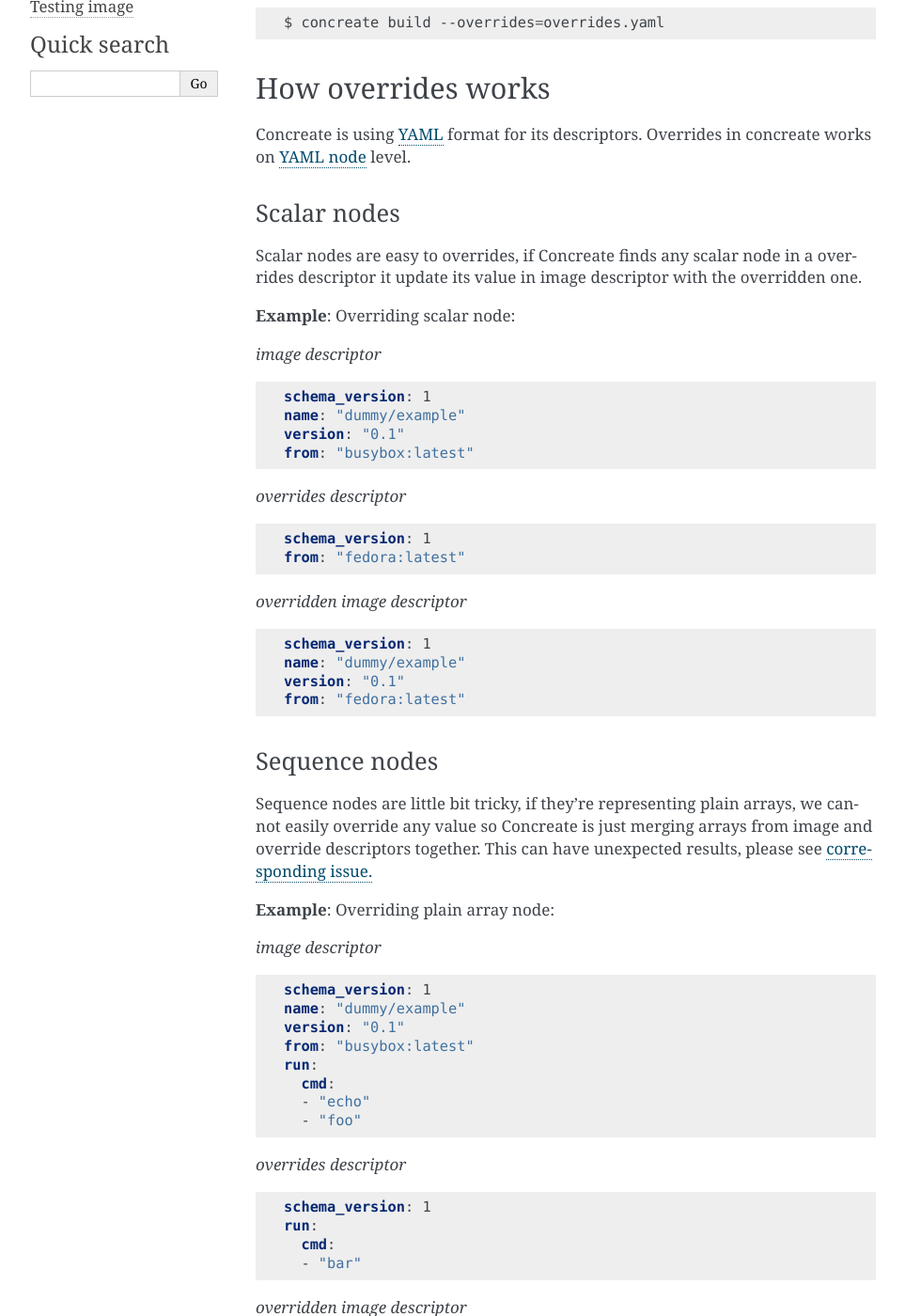
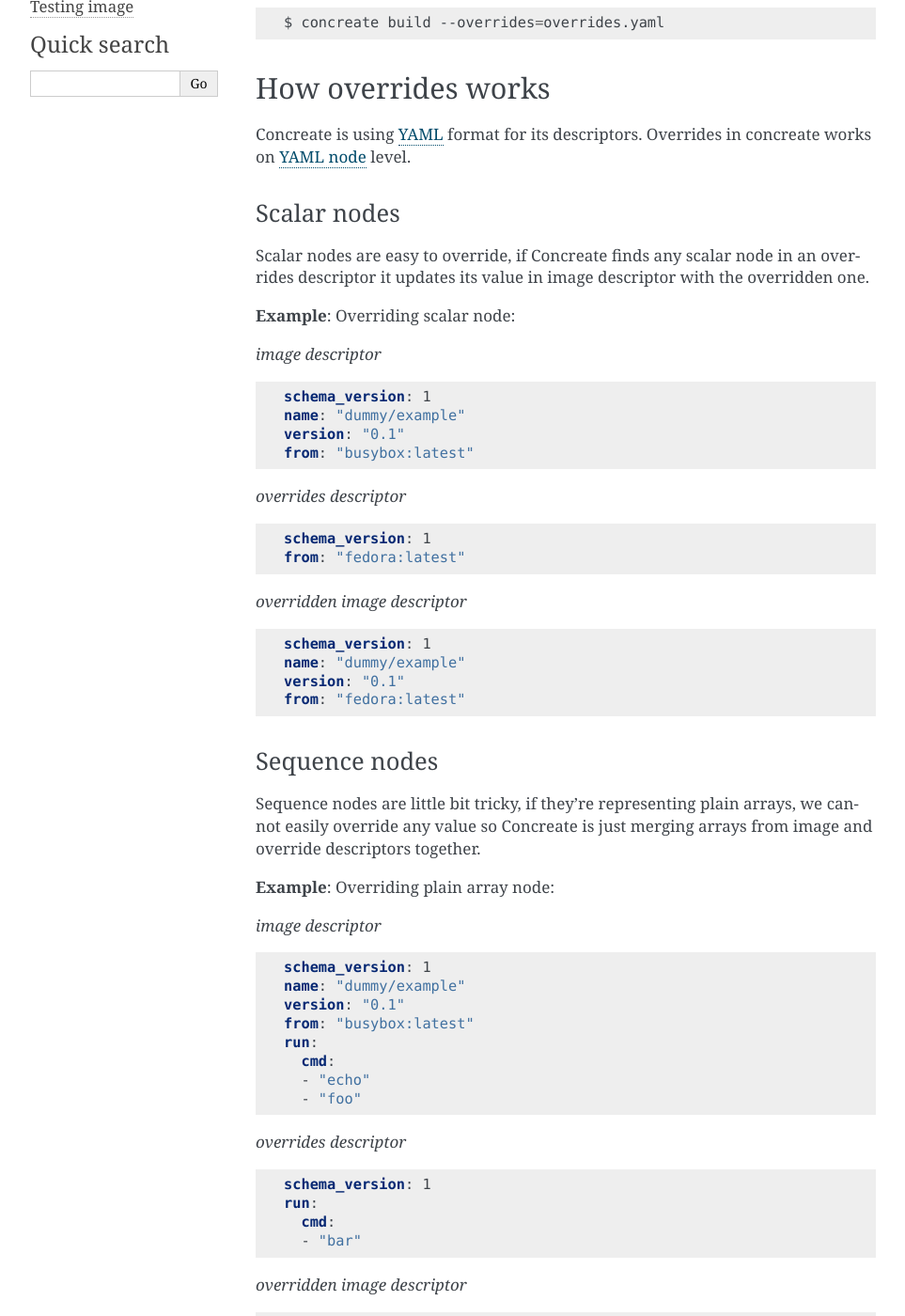
Before and after one commit to cekit/cekit, a Sphinx documentation site: the page built from docs/overrides.rst, in a window 1280 px wide and 1400 px high, scrolled down 362 px. Shown: the whole window at 94% size, without its empty margins (148-1111 px from the left). Built offline with Sphinx 7.4.7, drawn with Linux system fonts in a browser that asks for light colours; some of the changed text lies outside the part shown.

Commit message:
UPdated docs after review

```diff
--- a/docs/overrides.rst
+++ b/docs/overrides.rst
@@ -19,7 +19,7 @@
 
 Scalar nodes
 ^^^^^^^^^^^^
-Scalar nodes are easy to overrides, if Concreate finds any scalar node in a overrides descriptor it update its value in image descriptor with the overridden one.
+Scalar nodes are easy to override, if Concreate finds any scalar node in an overrides descriptor it updates its value in image descriptor with the overridden one.
 
 **Example**: Overriding scalar node:
 
@@ -50,7 +50,7 @@
 
 Sequence nodes
 ^^^^^^^^^^^^^^
-Sequence nodes are little bit tricky, if they're representing plain arrays, we cannot easily override any value so Concreate is just merging arrays from image and override descriptors together. This can have unexpected results, please see `corresponding issue. <https://github.com/jboss-container-images/concreate/issues/106>`_
+Sequence nodes are little bit tricky, if they're representing plain arrays, we cannot easily override any value so Concreate is just merging arrays from image and override descriptors together.
 
 **Example**: Overriding plain array node:
 
```
Also changed, not shown: other parts of docs/overrides.rst (+3 -1 lines).
